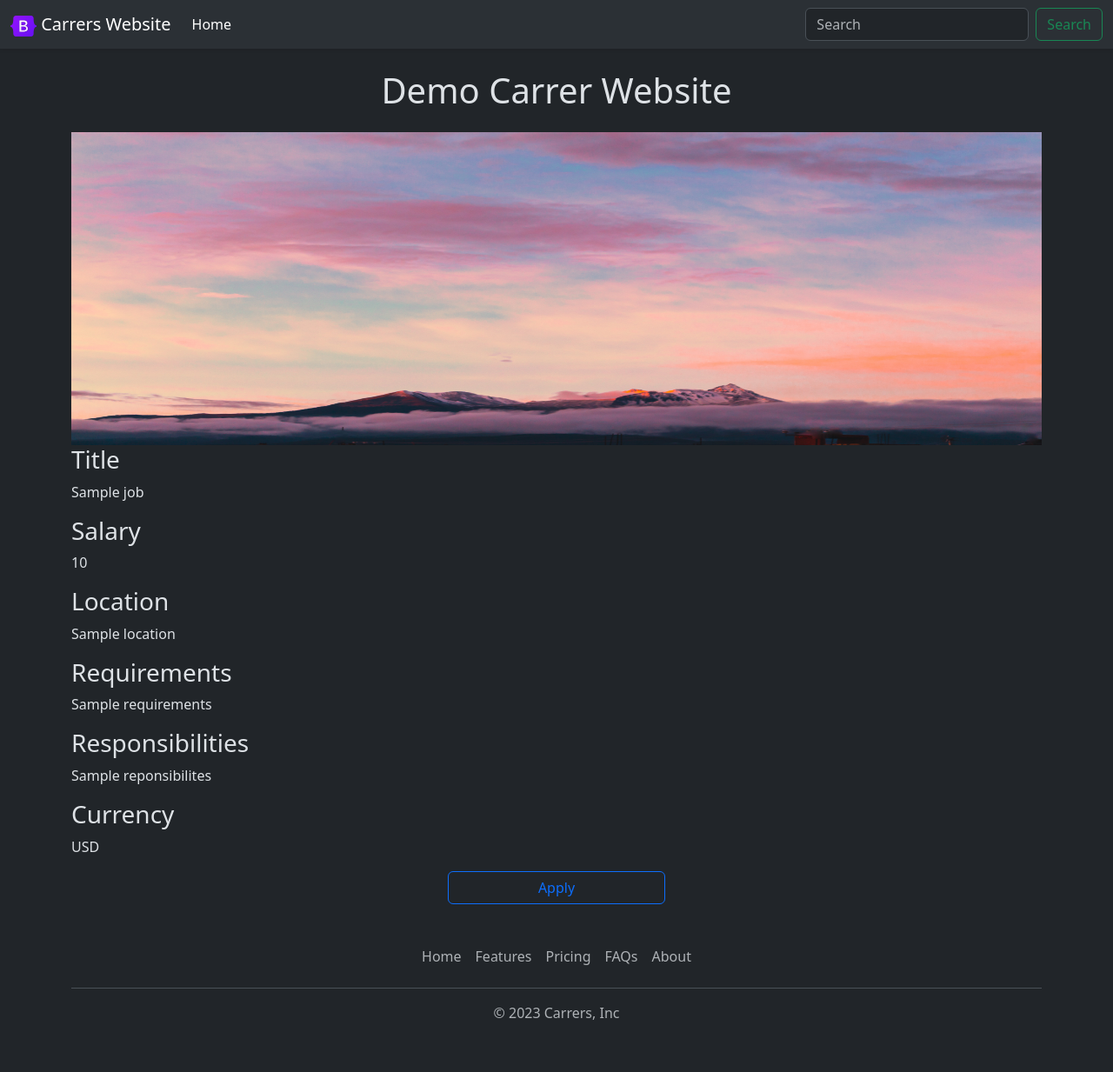
After one commit to AleefBilal/Carrer-website-v2, a Flask app: template templates/joblist.html in a window 1280 px wide. The commit adds this page. Shown: the whole page at 87% size. Run offline with Flask 3, Linux system fonts and the light colour scheme; the template is opened without the code that fills it: most values are stand-ins (such as "Sample title", 1, 10 or a date in 2020).

Commit message:
Made some more pages

```diff
--- a/app.py
+++ b/app.py
@@ -1,5 +1,5 @@
-from flask import Flask, render_template
-from database import load_jobs
+from flask import Flask, render_template, jsonify
+from database import load_jobs, load_job
 
 app = Flask(__name__)
 
@@ -10,5 +10,21 @@ def hello_jovain():
   return render_template('home.html', jobs=jobs)
 
 
+@app.route("/api/jobs")
+def list_jobs():
+  jobs = load_jobs()
+  return jsonify(jobs)
+
+
+@app.route("/job/<id>")
+def show_id(id):
+  job = load_job(id)
+
+  if not job:
+    return "Not Found", 404
+  else:
+    return render_template('joblist.html', jobs=job)
+
+
 if __name__ == '__main__':
   app.run(host='0.0.0.0', debug=True)
--- /dev/null
+++ b/templates/joblist.html
@@ -0,0 +1,38 @@
+<!DOCTYPE html>
+<html lang="en" data-bs-theme="dark">
+  <head>
+    <title>{{jobs.title}} - Job Demo Website</title>
+        <meta charset="utf-8">
+    <meta name="viewport" content="width=device-width, initial-scale=1">
+     <link href="https://cdn.jsdelivr.net/npm/bootstrap@5.3.0-alpha1/dist/css/bootstrap.min.css" rel="stylesheet" integrity="sha384-GLhlTQ8iRABdZLl6O3oVMWSktQOp6b7In1Zl3/Jr59b6EGGoI1aFkw7cmDA6j6gD" crossorigin="anonymous">
+  </head>
+  <body>
+    {% include'navbar.html' %}
+    <style>
+      #banner{
+        height: 360px;
+        width: 100%;
+      }
+    </style>
+    <div class = "container">
+    <h1 class="text-center mt-4 mb-4">Demo Carrer Website</h1>
+            <img class = "img-fluid" id = "banner" src="/static/ere.jpg" height=100% width=auto>
+    <h3>Title</h3>
+    <p>{{jobs.title}}</p>
+    <h3>Salary</h3>
+    <p>{{jobs.salary}}</p>
+    <h3>Location</h3>
+    <p>{{jobs.location}}</p>
+    <h3>Requirements</h3>
+    <p>{{jobs.requirements}}</p>
+    <h3>Responsibilities</h3>
+    <p>{{jobs.reponsibilites}}</p>
+    <h3>Currency</h3>
+    <p>{{jobs.currency}}</p>
+
+
+    <a href="mailto:carrersai@gmail.com?subject=Apply%20for%20job%20{{jobs['title']}}&body=My%20Name%20%3A%20%3CYour%20name%20here%3E%0D%0AMy%20Portfolio%20%3A%20%3CYour%20Portfolio%20link%20here%3E%0D%0AMy%20Linkedin%20Profile%20%3A%20%3CYour%20Linkedin%20Profile%20link%20here%3E" type="button" class="btn btn-outline-primary" style="display: block; margin: 0 auto; margin-top: 10px; max-width: 250px; " > Apply </a>
+    </div>
+    {% include'footer.html' %}
+  </body>
+</html>
--- a/templates/jobtitle.html
+++ b/templates/jobtitle.html
@@ -12,6 +12,6 @@
          </div>
       </div>
      <div class= "col-2">
-      <a href="mailto:carrersai@gmail.com?subject=Apply%20for%20job%20{{jobs['title']}}&body=My%20Name%20%3A%20%3CYour%20name%20here%3E%0D%0AMy%20Portfolio%20%3A%20%3CYour%20Portfolio%20link%20here%3E%0D%0AMy%20Linkedin%20Profile%20%3A%20%3CYour%20Linkedin%20Profile%20link%20here%3E" type="button" class="btn btn-outline-primary" style="margin-top: 10px" > Apply </a>
+      <a href="/job/{{job['id']}}" type="button" class="btn btn-outline-primary" style="margin-top: 10px" > Details </a>
    </div>
    </div>
--- a/templates/navbar.html
+++ b/templates/navbar.html
@@ -9,7 +9,7 @@
     <div class="collapse navbar-collapse" id="navbarSupportedContent">
       <ul class="navbar-nav me-auto mb-2 mb-lg-0">
         <li class="nav-item">
-          <a class="nav-link active" aria-current="page" href="#">Home</a>
+          <a class="nav-link active" aria-current="page" href="/">Home</a>
         </li>
 
 
```
Also changed, not shown: database.py (+13 -1 lines), test.py (added, +20 -0 lines).
